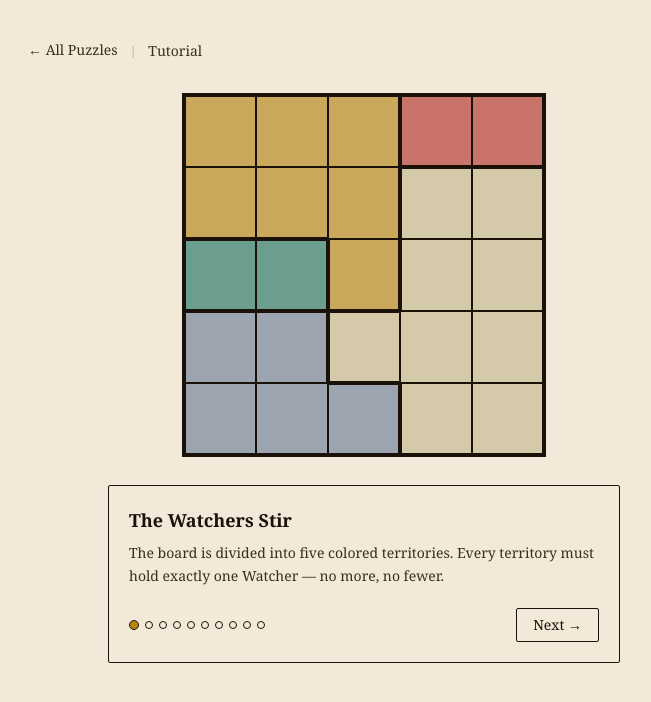
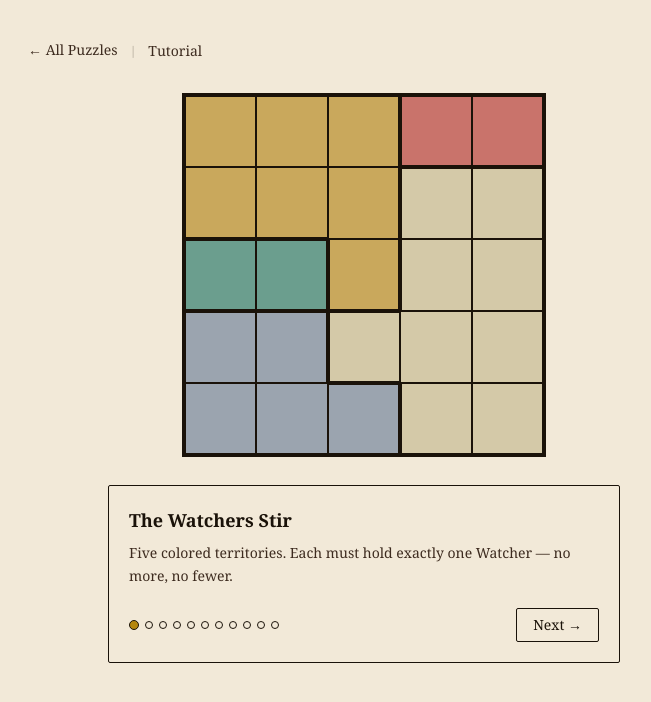
Before and after one commit to TysonDravey/TheEldritchBeacon, a Next.js app: page /tutorial in a window 1280 px wide. Shown: the top 702 px of the page, without its empty margins (276-927 px from the left). Built offline with nearby package versions, Linux system fonts and the light colour scheme.

Commit message:
Upgrade tutorial to 5×5 with row-confinement deduction steps and ward ripple animation

```diff
--- a/app/tutorial/page.tsx
+++ b/app/tutorial/page.tsx
@@ -58,69 +58,86 @@ interface TutorialStep {
 // ---------------------------------------------------------------------------
 
 const STEPS: TutorialStep[] = [
+  // ── Introduction ──────────────────────────────────────────────────────────
   {
     title: 'The Watchers Stir',
-    body: 'The board is divided into five colored territories. Every territory must hold exactly one Watcher — no more, no fewer.',
+    body: 'Five colored territories. Each must hold exactly one Watcher — no more, no fewer.',
     action: { type: 'next' },
   },
   {
-    title: 'Three Laws',
-    body: '• One Watcher per territory\n• No two Watchers in the same row\n• No two Watchers in the same column\n• Watchers may never stand adjacent — not even diagonally',
+    title: 'Four Laws',
+    body: '• One Watcher per territory\n• No two in the same row\n• No two in the same column\n• None adjacent — not even diagonally',
     action: { type: 'next' },
   },
+
+  // ── Row confinement ───────────────────────────────────────────────────────
   {
-    title: 'Start with the Smallest',
-    body: 'The highlighted territory has only two cells. Fewer options means fewer guesses — start here. Double-click the glowing cell to place the first Watcher.',
+    title: 'Row Confinement',
+    body: 'The two red territories each have only two cells — and both cells sit in the same row. No matter which cell a Watcher uses, it will always claim that row.\n\nThe gold cells share those rows. They will be eliminated.',
+    action: { type: 'next' },
+    // Red: T0 and T2 (the confining territories)
+    highlightTerritories: [0, 2],
+    // Brass: cells in those claimed rows belonging to other territories
+    secondaryCells: [[0,0],[0,1],[0,2],[2,2],[2,3],[2,4]],
+  },
+  {
+    title: 'The Large Territory Narrows',
+    body: 'After the gold cells are eliminated, the large territory is left with just three candidates — all in the middle row (red).',
+    action: { type: 'next' },
+    // Red: T1's only remaining candidates
+    highlightCells: [[1,0],[1,1],[1,2]],
+    // Brass: T1's doomed cells (claimed rows)
+    secondaryCells: [[0,0],[0,1],[0,2],[2,2]],
+  },
+
+  // ── First placement (fully explained) ────────────────────────────────────
+  {
+    title: 'One Column Survives',
+    body: 'The left territory\'s cells sit at columns 1 and 2 (gold). Placing at those same columns would make the Watcher diagonally adjacent to both — eliminating the left territory entirely.\n\nOnly column 3 (glowing) is safe. Double-click to place.',
+    action: { type: 'watcher', row: 1, col: 2 },
+    primaryCell: [1, 2],
+    // Brass: T2's cells — the ones that would be wiped out by the bad columns
+    secondaryCells: [[2,0],[2,1]],
+  },
+
+  // ── Cascade ───────────────────────────────────────────────────────────────
+  {
+    title: 'Chain Reaction',
+    body: 'The Watcher\'s diagonal adjacency just eliminated one of the left territory\'s two cells. Only one remains — the logic forces the next move.',
+    action: { type: 'next' },
+    highlightTerritories: [2],
+  },
+  {
+    title: 'Forced',
+    body: 'One cell remains. Double-click to place.',
+    action: { type: 'watcher', row: 2, col: 0 },
+    primaryCell: [2, 0],
+    highlightTerritories: [2],
+  },
+  {
+    title: 'The Cascade Continues',
+    body: 'Row and column eliminations have closed off four of the bottom territory\'s five cells. One remains.',
+    action: { type: 'watcher', row: 4, col: 1 },
+    primaryCell: [4, 1],
+    highlightTerritories: [4],
+  },
+  {
+    title: 'Top-Right Territory Revealed',
+    body: 'The diagonal adjacency from the large territory\'s Watcher just eliminated the left cell of the top-right territory. Only one option remains.',
     action: { type: 'watcher', row: 0, col: 4 },
     primaryCell: [0, 4],
     highlightTerritories: [0],
   },
   {
-    // Wards placed by T0 at (0,4): row 0 → (0,0)–(0,3); col 4 → (1,4)(2,4)(3,4)(4,4); adj → (1,3)
-    title: 'Row and Column Claimed',
-    body: 'The Watcher holds its entire row and column. Wards (×) mark every eliminated cell — including diagonal neighbors no Watcher may enter.',
-    action: { type: 'next' },
-    secondaryCells: [[0,0],[0,1],[0,2],[0,3],[1,3],[1,4],[2,4],[3,4],[4,4]],
-  },
-  {
-    title: 'The Large Territory',
-    body: 'The previous Watcher trimmed this territory\'s options. Follow the deduction — double-click to place the next Watcher.',
-    action: { type: 'watcher', row: 1, col: 2 },
-    primaryCell: [1, 2],
-    highlightTerritories: [1],
-  },
-  {
-    // After T1 at (1,2): adjacency eliminates (2,1) from T2 — only (2,0) remains
-    title: 'A Chain Reaction',
-    body: 'The last placement eliminated one of the two cells in this small territory. Now only one valid cell remains — the logic demands it.',
-    action: { type: 'next' },
-    highlightTerritories: [2],
-  },
-  {
-    title: 'Forced Placement',
-    body: 'One cell remains in this territory. Double-click to place the Watcher.',
-    action: { type: 'watcher', row: 2, col: 0 },
-    primaryCell: [2, 0],
-    highlightTerritories: [2],
-  },
-  {
-    // After T2 at (2,0): col 0 + adj eliminates (3,0)(3,1)(4,0) from T4; col 2 already cleared (4,2); only (4,1) left
-    title: 'The Cascade Continues',
-    body: 'Each Watcher narrows the remaining options. The bottom territory has also collapsed to a single valid cell.',
-    action: { type: 'watcher', row: 4, col: 1 },
-    primaryCell: [4, 1],
-    highlightTerritories: [4],
-  },
-  {
     title: 'One Last Light',
-    body: 'One territory remains. Place the final Watcher to restore the Beacon.',
+    body: 'Place the final Watcher.',
     action: { type: 'watcher', row: 3, col: 3 },
     primaryCell: [3, 3],
     highlightTerritories: [3],
   },
   {
     title: 'The Beacon Is Restored',
-    body: 'You have mastered the basics. Each puzzle uses the same tools — start small, follow the eliminations, let the logic lead.',
+    body: 'You mastered row confinement and cascading deductions — the same logic powers every puzzle in the Beacon.',
     action: { type: 'done' },
   },
 ];
--- a/data/samplePuzzles.ts
+++ b/data/samplePuzzles.ts
@@ -65,7 +65,9 @@ const RAW_PUZZLES: Omit<Puzzle, 'difficulty'>[] = [
 {"id":"eb-8x8-016","title":"Voices from the Abyssal Chart","mode":"initiate","size":8,"territoryMap":[[3,3,3,3,2,0,1,1],[3,3,3,3,2,0,1,1],[3,3,3,3,2,3,3,1],[3,3,3,3,3,3,3,3],[4,4,4,4,4,3,3,3],[5,5,5,6,4,3,3,3],[7,7,7,6,4,3,3,3],[7,7,7,7,7,7,7,7]],"solution":[[0,5],[1,7],[2,4],[3,6],[4,2],[5,0],[6,3],[7,1]],"seed":"archon-v1-8-0","createdAt":"2026-06-01T17:39:16.132Z"},
 {"id":"eb-8x8-017","title":"The Corroded Zodiac","mode":"initiate","size":8,"territoryMap":[[2,0,1,1,1,1,1,4],[2,2,1,1,1,1,1,4],[2,2,2,2,3,5,5,4],[2,2,6,6,3,5,5,4],[6,6,6,6,5,5,5,4],[6,6,6,6,5,5,7,4],[6,6,6,6,5,5,7,4],[6,6,6,6,5,5,7,4]],"solution":[[0,1],[1,3],[2,0],[3,4],[4,7],[5,5],[6,2],[7,6]],"seed":"archon-v1-8-3","createdAt":"2026-06-01T17:40:58.415Z"},
 {"id":"eb-8x8-018","title":"Omen of the Second Tide","mode":"initiate","size":8,"territoryMap":[[0,0,0,0,0,0,0,0],[1,1,0,2,0,0,0,0],[3,3,3,2,5,0,0,0],[3,3,3,2,5,0,0,0],[3,3,3,2,5,4,4,4],[3,3,3,5,5,7,6,6],[3,3,3,5,5,7,6,6],[3,3,3,5,5,7,6,6]],"solution":[[0,2],[1,0],[2,3],[3,1],[4,6],[5,4],[6,7],[7,5]],"seed":"archon-v1-8-18","createdAt":"2026-06-01T17:50:34.421Z"},
-{"id":"eb-8x8-019","title":"The Warden of Drowned Light","mode":"initiate","size":8,"territoryMap":[[1,0,0,0,0,0,0,0],[1,1,1,2,0,0,0,0],[1,4,1,2,0,0,0,0],[1,4,2,2,3,3,3,3],[1,4,2,2,6,6,3,3],[1,4,2,2,6,5,5,5],[1,4,2,2,6,5,7,5],[1,4,2,2,6,5,7,5]],"solution":[[0,2],[1,0],[2,3],[3,5],[4,1],[5,7],[6,4],[7,6]],"seed":"archon-v1-8-94","createdAt":"2026-06-01T18:54:08.309Z"}
+{"id":"eb-8x8-019","title":"The Warden of Drowned Light","mode":"initiate","size":8,"territoryMap":[[1,0,0,0,0,0,0,0],[1,1,1,2,0,0,0,0],[1,4,1,2,0,0,0,0],[1,4,2,2,3,3,3,3],[1,4,2,2,6,6,3,3],[1,4,2,2,6,5,5,5],[1,4,2,2,6,5,7,5],[1,4,2,2,6,5,7,5]],"solution":[[0,2],[1,0],[2,3],[3,5],[4,1],[5,7],[6,4],[7,6]],"seed":"archon-v1-8-94","createdAt":"2026-06-01T18:54:08.309Z"},
+{"id":"eb-8x8-020","title":"Codex of the Hollow Shore","mode":"initiate","size":8,"territoryMap":[[1,1,1,0,3,3,3,3],[1,1,1,0,3,3,3,3],[3,3,2,3,3,3,3,3],[3,3,3,3,3,3,3,3],[6,6,6,3,3,5,4,4],[6,6,6,6,6,5,7,4],[6,6,6,6,6,5,7,4],[6,6,6,6,6,5,7,4]],"solution":[[0,3],[1,0],[2,2],[3,4],[4,7],[5,5],[6,1],[7,6]],"seed":"archon-v1-8-109","createdAt":"2026-06-01T19:06:04.042Z"},
+{"id":"eb-8x8-021","title":"The Pale Congregation","mode":"initiate","size":8,"territoryMap":[[1,1,0,2,2,2,2,5],[1,1,0,2,4,4,4,5],[1,0,0,2,4,4,4,5],[3,3,3,2,4,4,4,5],[4,4,4,4,4,4,4,5],[6,6,6,4,4,4,4,5],[6,6,6,6,6,6,7,5],[6,6,6,6,6,6,7,5]],"solution":[[0,2],[1,0],[2,3],[3,1],[4,5],[5,7],[6,4],[7,6]],"seed":"archon-v1-8-110","createdAt":"2026-06-01T19:06:10.501Z"}
 ];
 
 export const SAMPLE_PUZZLES: Puzzle[] = RAW_PUZZLES.map(p => ({
```
